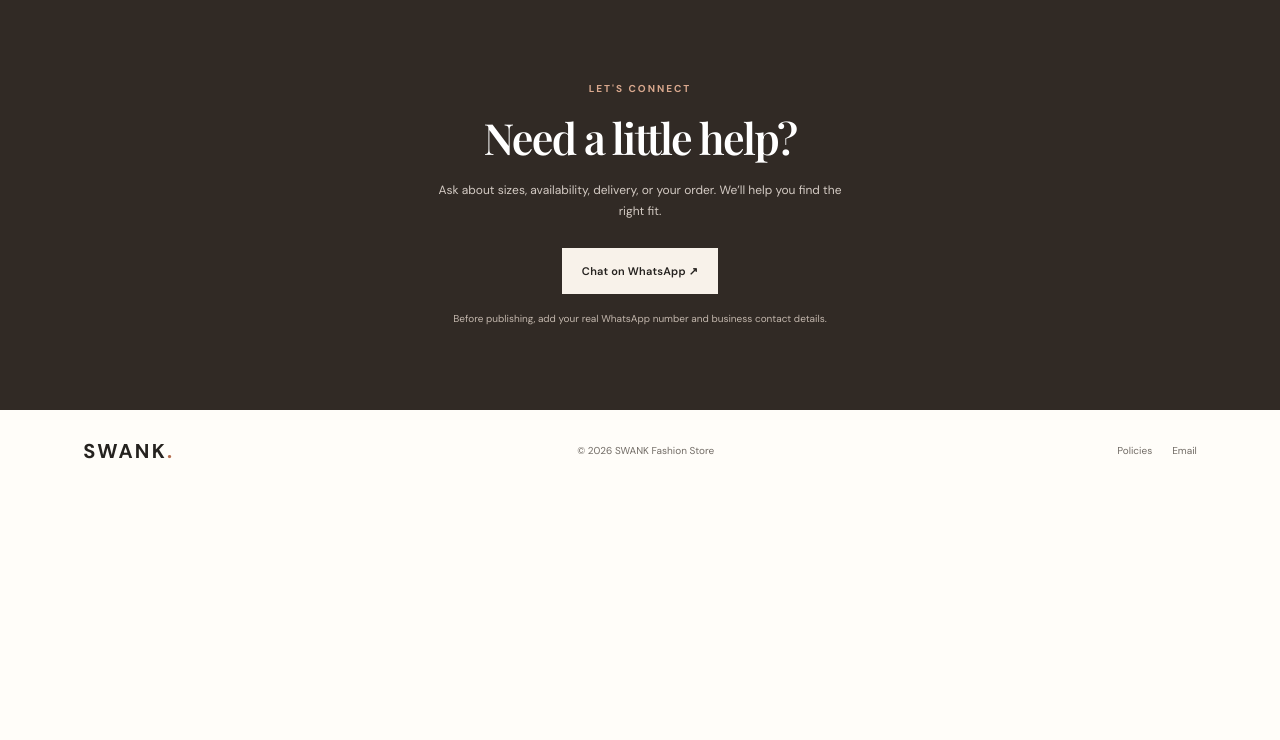
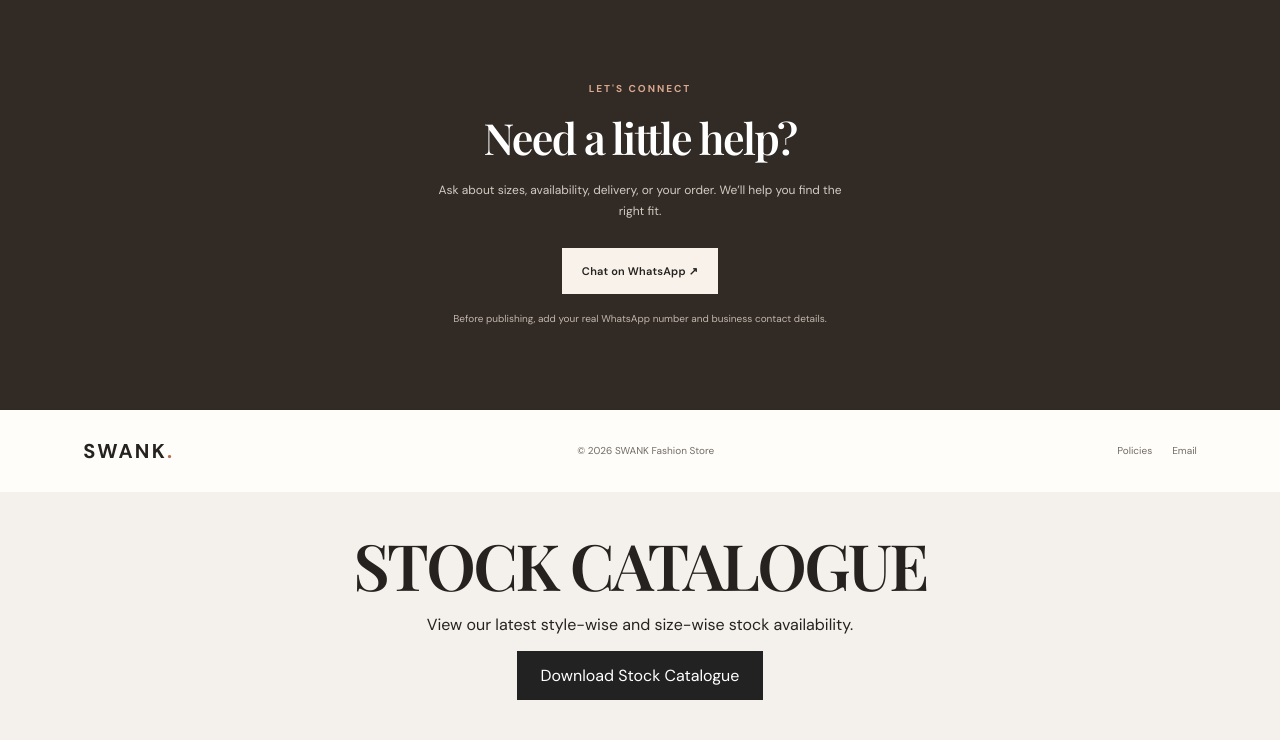
Before and after one commit to mohitsaxena0200-a11y/swank-fashion-store, a website: page index.html in a window 1280 px wide. Shown: the part 1938-2678 px from the top of the page. Before the commit the page ends 2430 px from the top, so only its background shows below. Drawn offline with nearby package versions, Linux system fonts and the light colour scheme.

Commit message:
Add stock catalogue link

```diff
--- a/index.html
+++ b/index.html
@@ -64,5 +64,13 @@
   <footer><a class="brand" href="/">SWANK<span>.</span></a><span>© <span id="year"></span> SWANK Fashion Store</span><div><a href="/policies.html">Policies</a><a href="mailto:hello@example.com">Email</a></div></footer>
   <div id="toast" class="toast" role="status" aria-live="polite"></div>
   <script src="/script.js"></script>
+  <section id="stock-catalogue" style="padding:40px 20px;text-align:center;background:#f4f0eb;">
+  <h2>STOCK CATALOGUE</h2>
+  <p>View our latest style-wise and size-wise stock availability.</p>
+  <a href="/PPT%20ALL%20STOCK%20QTY%20FOR%20SHEIN%20STYLE%20.pptx" download
+     style="display:inline-block;padding:14px 24px;background:#222;color:white;text-decoration:none;">
+    Download Stock Catalogue
+  </a>
+</section>
 </body>
 </html>
```
